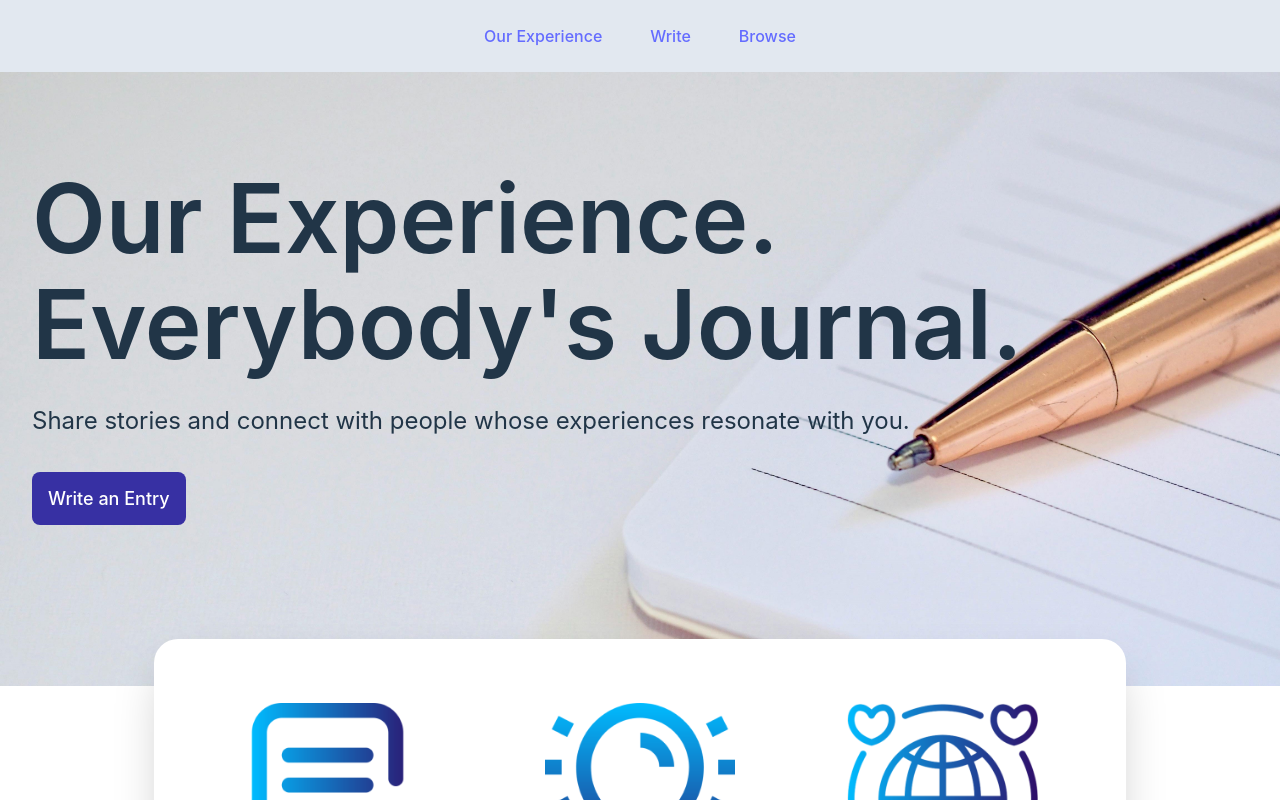
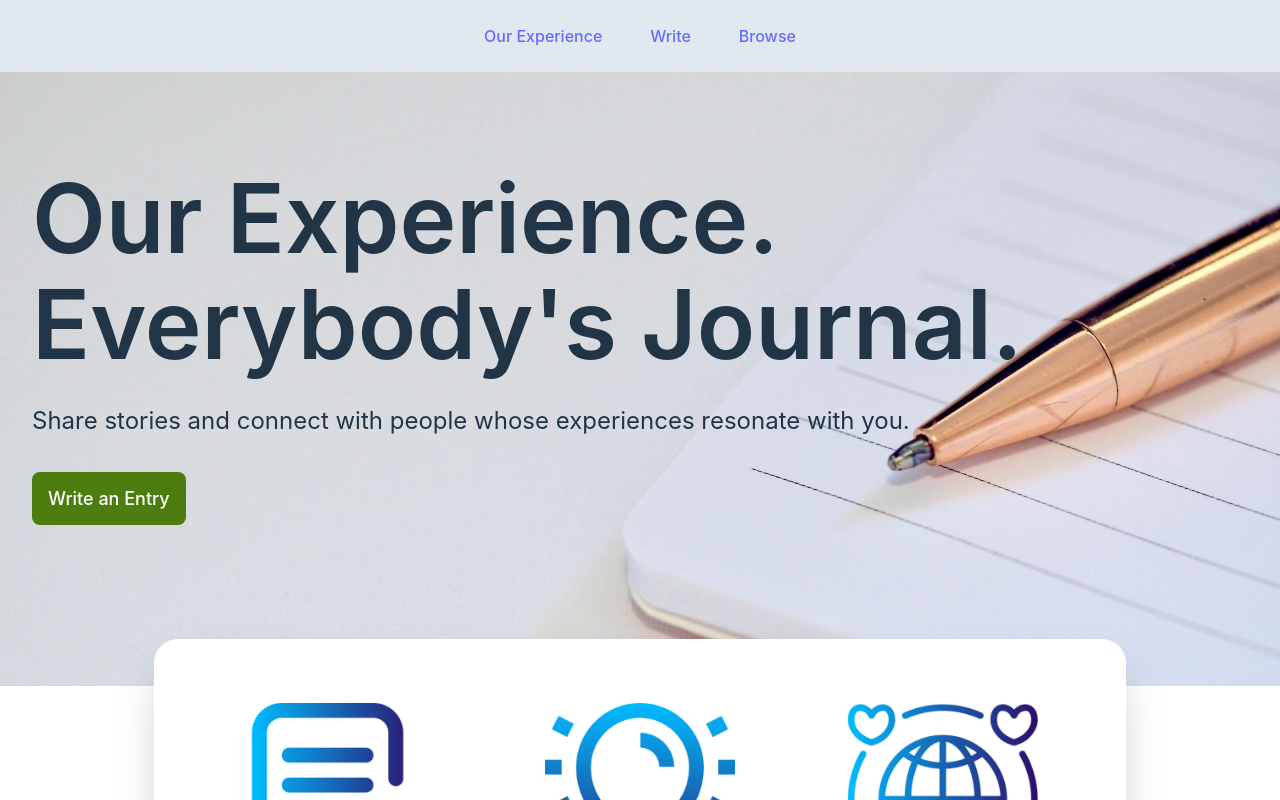
Before and after one commit to mads-bohn/ourexp, a React (Vite) app in the folder ourexp-ui/: page / in a window 1280 px wide. Shown: the top 800 px of the page. Built offline with nearby package versions, Linux system fonts and the light colour scheme.

Commit message:
home link restyle

```diff
--- a/ourexp-ui/src/components/home/CTA.jsx
+++ b/ourexp-ui/src/components/home/CTA.jsx
@@ -6,7 +6,7 @@ export default function CTA() {
     <div>
         <Link
             to='/submit'
-            className='p-4 bg-indigo-800 text-white text-lg rounded-lg hover:text-white hover:bg-indigo-600'>
+            className='p-4 bg-lime-700 text-white text-lg rounded-lg hover:text-white hover:bg-lime-500'>
                 Write an Entry
         </Link>
     </div>
```
